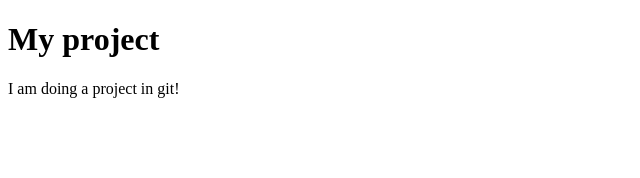
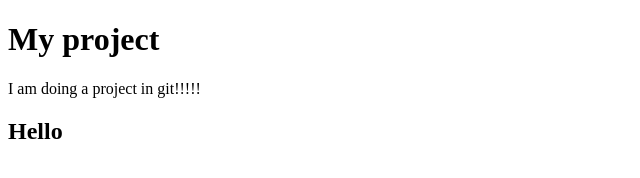
Before and after one commit to EstherJoseph7/FinalProject, a plain HTML site: page Index.html in a window 1280 px wide. Shown: the whole page, without its empty margins (0-640 px from the left). Drawn offline with Linux system fonts and the light colour scheme.

Commit message:
add hello

```diff
--- a/Index.html
+++ b/Index.html
@@ -7,6 +7,8 @@
 </head>
 <body>
     <h1>My project</h1>
-    <p>I am doing a project in git!</p>
+    <p>I am doing a project in git!!!!!</p>
+    <h2>Hello</h2>
+
 </body>
 </html>
```
